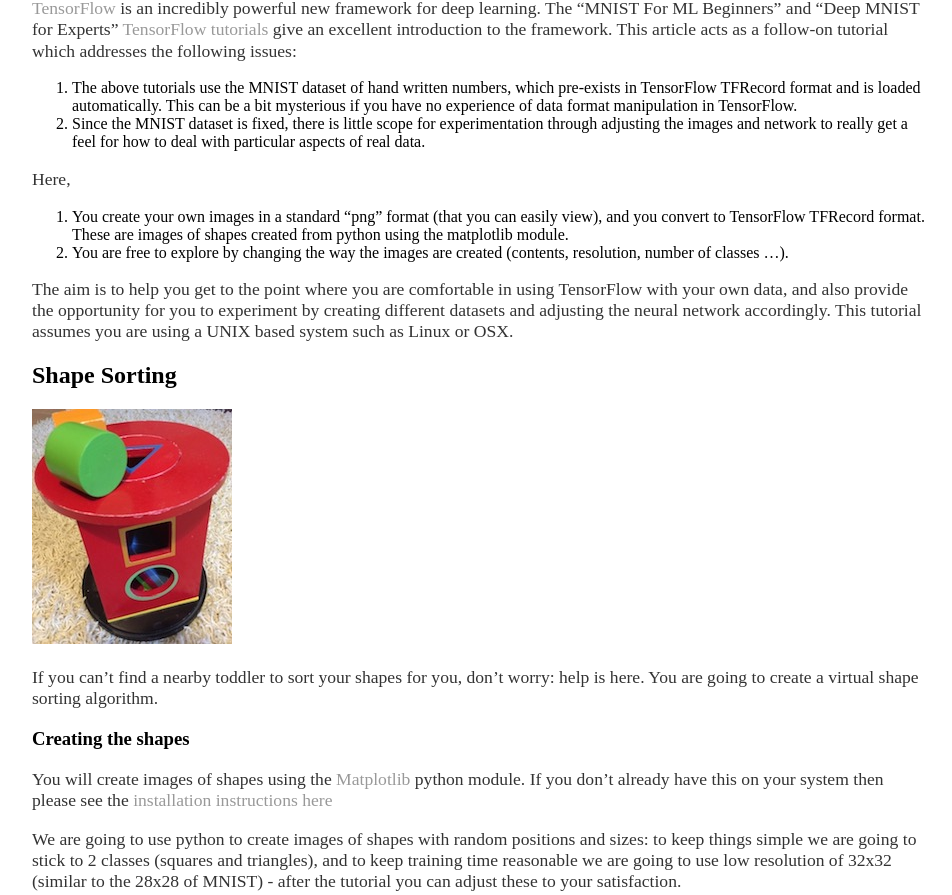
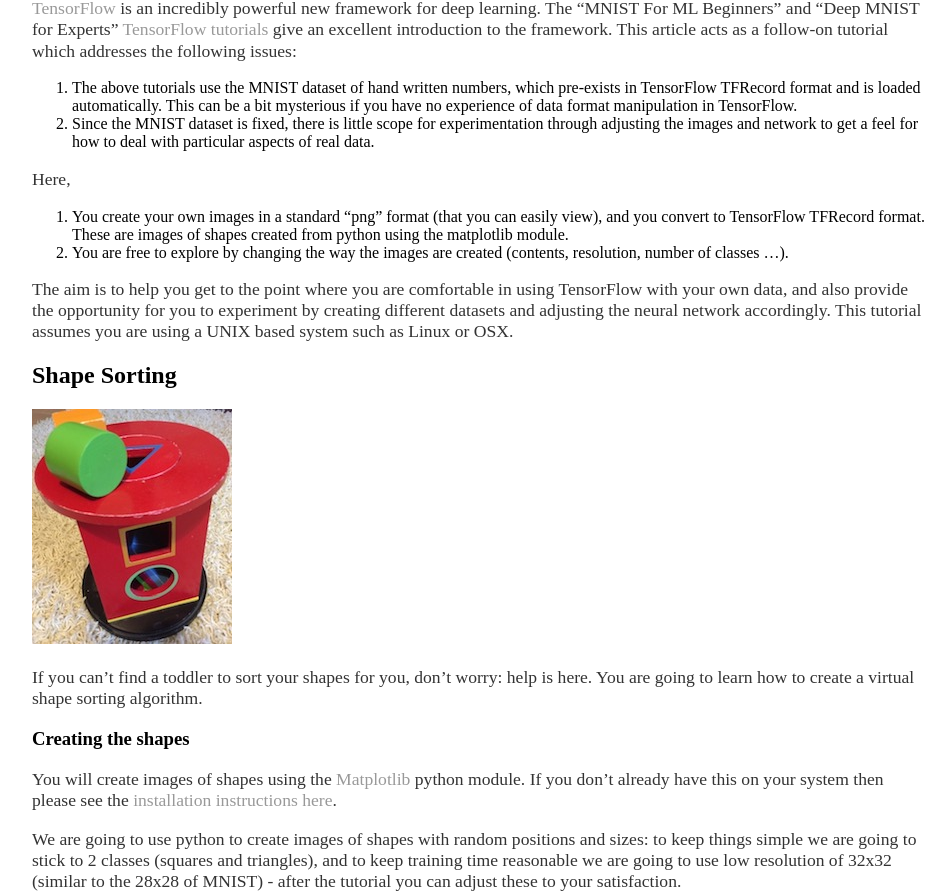
Before and after one commit to agray3/agray3.github.io, a Jekyll site: the page built from _posts/2016-11-29-Demystifying-Data-Input-to-TensorFlow-for-Deep-Learning.md, in a window 1280 px wide and 1400 px high. Shown: the part 342-1237 px from the top of the window, without its empty margins (160-1112 px from the left). Built offline with Jekyll 4.4.1, drawn with Linux system fonts in a browser that asks for light colours; some of the changed text lies outside the part shown.

Commit message:
tidying blog entry

```diff
--- a/_posts/2016-11-29-Demystifying-Data-Input-to-TensorFlow-for-Deep-Learning.md
+++ b/_posts/2016-11-29-Demystifying-Data-Input-to-TensorFlow-for-Deep-Learning.md
@@ -9,7 +9,7 @@
 [TensorFlow](https://www.tensorflow.org/) is an incredibly powerful new framework for deep learning. The "MNIST For ML Beginners" and "Deep MNIST for Experts" [TensorFlow tutorials](https://www.tensorflow.org/versions/r0.11/tutorials/index.html) give an excellent introduction to the framework. This article acts as a follow-on tutorial which addresses the following issues:
 
 1. The above tutorials use the MNIST dataset of hand written numbers, which pre-exists in TensorFlow TFRecord format and is loaded automatically. This can be a bit mysterious if you have no experience of data format manipulation in TensorFlow.
-2. Since the MNIST dataset is fixed, there is little scope for experimentation through adjusting the images and network to really get a feel for how to deal with particular aspects of real data.
+2. Since the MNIST dataset is fixed, there is little scope for experimentation through adjusting the images and network to get a feel for how to deal with particular aspects of real data.
 
 
 Here,
@@ -30,12 +30,12 @@
 ![Shape Sorter]({{ site.url }}/files/shape_sorter.jpg)
 
 
-If you can't find a nearby toddler to sort your shapes for you, don't worry: help is here. You are going to create a virtual shape sorting algorithm.
+If you can't find a toddler to sort your shapes for you, don't worry: help is here. You are going to learn how to create a virtual shape sorting algorithm.
 
 
 <h3>Creating the shapes</h3>
 
-You will create images of shapes using the [Matplotlib](http://matplotlib.org)  python module. If you don't already have this on your system then please see the [installation instructions here](http://matplotlib.org/users/installing.html)
+You will create images of shapes using the [Matplotlib](http://matplotlib.org)  python module. If you don't already have this on your system then please see the [installation instructions here](http://matplotlib.org/users/installing.html).
 
 We are going to use python to create images of shapes with random positions and sizes: to keep things simple we are going to stick to 2 classes (squares and triangles), and to keep training time reasonable we are going to use low resolution of 32x32 (similar to the 28x28 of MNIST) - after the tutorial you can adjust these to your satisfaction.
 
@@ -158,7 +158,7 @@
 triangles
 </pre>
 
-Now, to convert our images to TensorFlow TFRecord format, we are going to just use the [build_image_data.py](https://raw.githubusercontent.com/tensorflow/models/master/inception/inception/data/build_image_data.py) script that is bundled with the Inception TensorFlow model. Get this by clinking on the above link, and then File->Save in your browser.
+Now, to convert our images to TensorFlow [TFRecord format](https://www.tensorflow.org/versions/r0.12/api_docs/python/python_io.html#tfrecords-format-details), we are going to just use the [build_image_data.py](https://raw.githubusercontent.com/tensorflow/models/master/inception/inception/data/build_image_data.py) script that is bundled with the Inception TensorFlow model. Get this by clinking on the above link, and then File->Save in your browser.
 
 We can just use this a "black box" to convert our data (but we get some insight as to what it is doing later when we read the data within TensorFlow). Run the following command
 <pre>
@@ -252,7 +252,7 @@
     <span style="color: #008800; font-weight: bold">return</span> label, image
 </pre></div>
 
-Notice the structure of the full example in terms of its component features. If you were to look into the [build_image_data.py](https://raw.githubusercontent.com/tensorflow/models/master/inception/inception/data/build_image_data.py) script that we used above to write the files, you would see that it organises the features precisely in this arrangement.
+Notice the structure of the full example in terms of its component features. If you were to look into the [build_image_data.py](https://raw.githubusercontent.com/tensorflow/models/master/inception/inception/data/build_image_data.py) script that we used above to write the files, you would see that it organises the features precisely in this arrangement. You can see that we just extracted the image and label features, and performed some manipulation to get them into the right format for training.
 
 We can then, using this function:
 
```
Also changed, not shown: other parts of _posts/2016-11-29-Demystifying-Data-Input-to-TensorFlow-for-Deep-Learning.md (+2 -2 lines).
